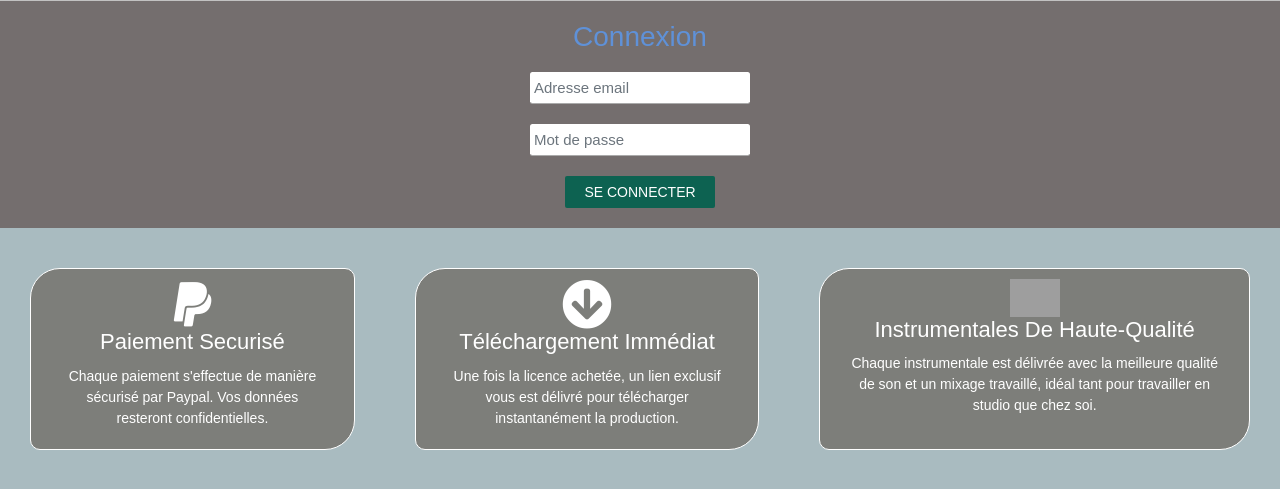
After one commit to TomT-3WA/symfony-projet-ppp, a Symfony app: template templates/security/login.html.twig in a window 1280 px wide. The commit adds this page. Shown: the part 235-724 px from the top of the page. Run offline with Twig, Linux system fonts and the light colour scheme; the template is opened without the code that fills it, so the values that code supplies are empty; some libraries are stand-ins or nearby versions; grey boxes are pictures that could not be loaded.

Commit message:
tout est carré pour l'authentification et security

```diff
--- a/templates/base.html.twig
+++ b/templates/base.html.twig
@@ -30,9 +30,18 @@
 			<div class="logo-and-tab">
 				<a href="/" class="logo"><img src="{{ asset('build/img/Logo PP_Simple.png') }}" alt="Logo du Projet"></a>
 				<div class="header-tab">
-					<div class="non-authentificated">
-						<a href="/inscription" class="sign-up">S'inscrire | Se Connecter</a>
-					</div>
+					{% if not app.user %}
+						<div class="non-authentificated">
+							<a href="{{ path('security_login') }}" class="sign-up login">Se Connecter</a>
+						</div>
+						<div class="non-authentificated">
+							<a href="{{ path('security_registration') }}" class="sign-up">S'inscrire</a>
+						</div>
+					{% else %}
+						<div class="authentificated">
+							<a href="{{ path('security_logout') }}" class="sign-up logout">Se Déconnecter</a>
+						</div>
+					{% endif %}
 					<a href="/panier" class="cart">
 						<i class="fas fa-shopping-cart"></i>
 					</a>
@@ -108,3 +117,4 @@
 			<script type="text/javascript" src="{{ asset('build/js/script.js') }}"></script>
 		</body>
 	</html>
+</body></html>
--- /dev/null
+++ b/templates/security/login.html.twig
@@ -0,0 +1,16 @@
+{% extends 'base.html.twig' %}
+
+{% block body %}
+	<h1>Connexion</h1>
+	<form action="{{ path('security_login') }}" method="post">
+		<div class="form-group">
+			<input placeholder="Adresse email" required name="_username" type="text" class="form-control">
+		</div>
+		<div class="form-group">
+			<input placeholder="Mot de passe" required name="_password" type="password" class="form-control">
+		</div>
+		<div class="form-group">
+			<button type="submit" class="btn-signin">Se connecter</button>
+		</div>
+	</form>
+{% endblock body %}
--- a/templates/security/registration.html.twig
+++ b/templates/security/registration.html.twig
@@ -5,7 +5,7 @@
 
 	{{ form_start(form) }}
 	{{ form_row(form.username, {'attr': {'placeholder': 'Nom d\'utilisateur'}}) }}
-	{{ form_row(form.email, {'attr': {'placeholder': 'Addresse email'}}) }}
+	{{ form_row(form.email, {'attr': {'placeholder': 'Adresse email'}}) }}
 	{{ form_row(form.password, {'attr': {'placeholder': 'Mot de passe'}}) }}
 	{{ form_row(form.confirm_password, {'label': 'Confirmer le mot de passe' ,'attr': {'placeholder': 'Mot de passe'}}) }}
 	<button type="submit" class="btn-signin">S'inscrire</button>
```
Also changed, not shown: src/Controller/SecurityController.php (+23 -1 lines), src/Entity/User.php (+22 -2 lines), 1 other file.
